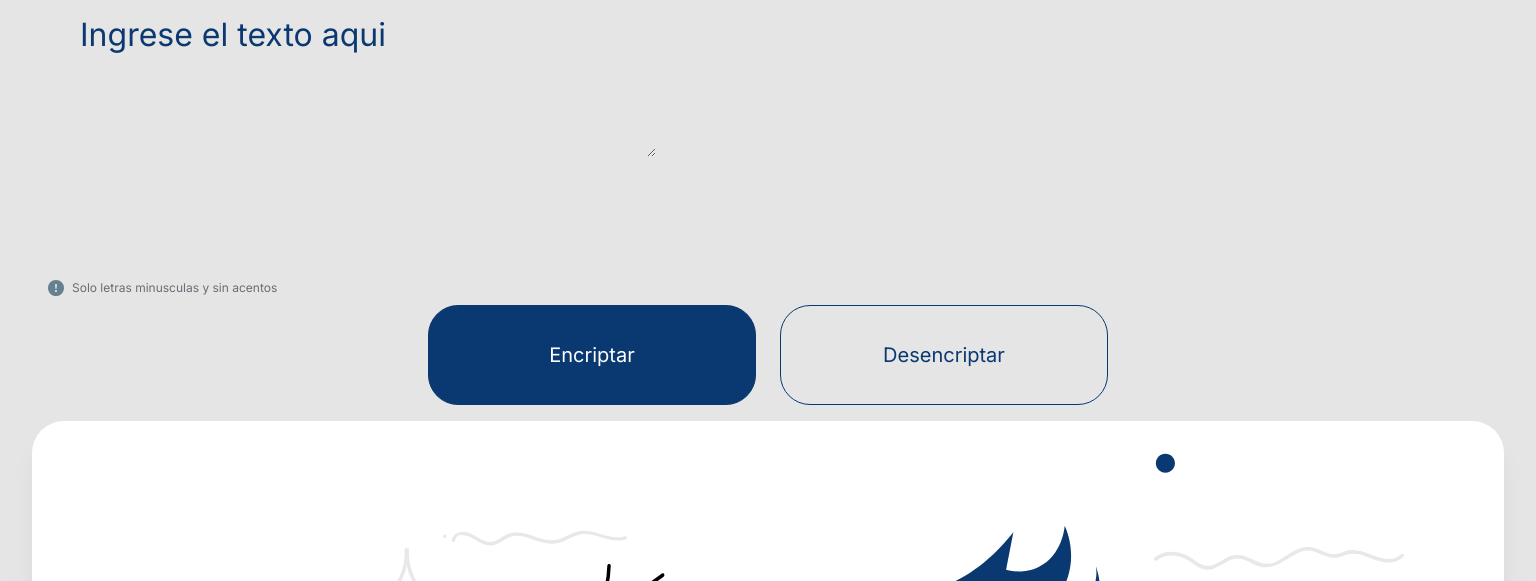
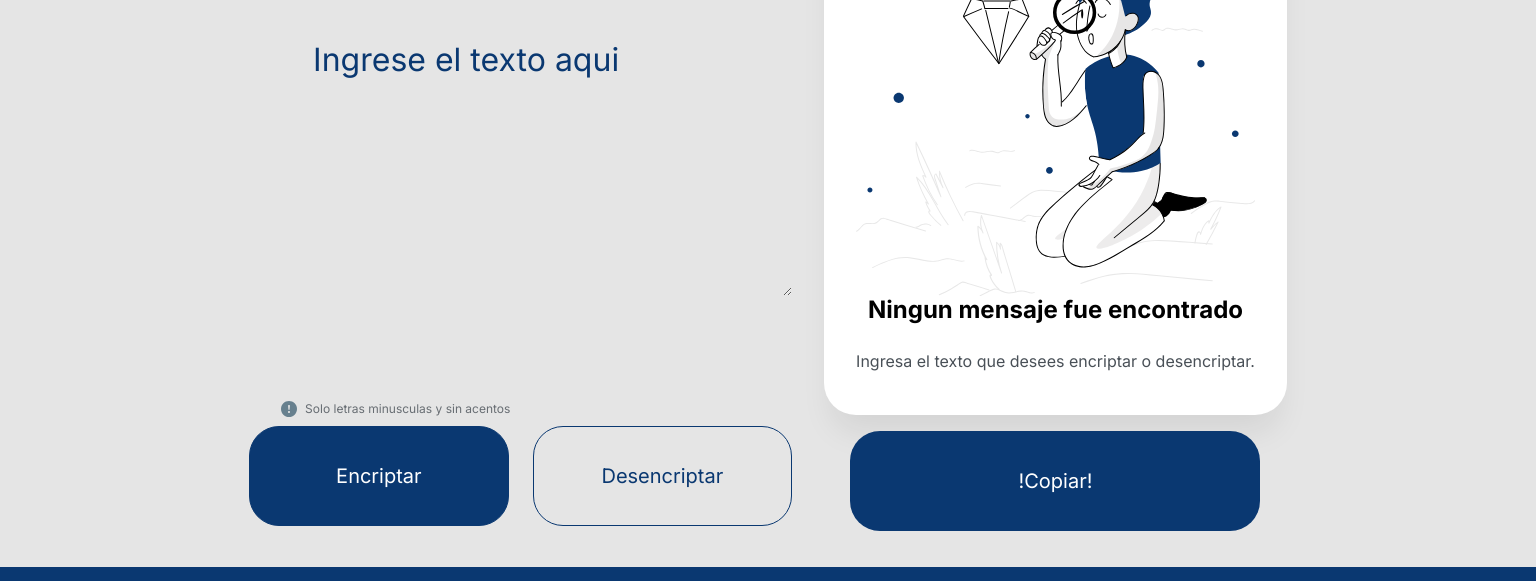
Before and after one commit to MatiasRuizSilva/Encriptador-, a plain HTML site: page index.html in a window 1536 px wide. Shown: the part 129-710 px from the top of the page. Drawn offline with Linux system fonts and the light colour scheme.

Commit message:
CHANGES RESPONSIVE IN CSS

```diff
--- a/style.css
+++ b/style.css
@@ -26,12 +26,12 @@ body {
 /* .main {
 } */
 .main__box {
-    max-width: 40em;
-    min-height: 20em;
+    /* max-width: 40em; */
+    min-height: 26em;
 }
 .main__textarea {
     width: 100%;
-    min-height: 5em;
+    min-height: 10em;
     color: #0a3871;
     font-family: "Inter";
     font-style: normal;
@@ -50,12 +50,11 @@ body {
 }
 .main__textarea::placeholder {
     color: #0a3871;
-    font-weight: 400;
+    font-weight: 400em;
 }
 .main__advertencia {
     display: flex;
     align-items: center;
-    /* justify-content: center; */
     margin: 0.5em 2em;
 }
 .main__img--advertencia {
@@ -66,7 +65,7 @@ body {
 }
 .main__p--advertencia {
     font-family: "Inter";
-    font-weight: 400;
+    font-weight: 25em;
     font-size: 0.75em;
     line-height: 150%;
     color: #495057;
@@ -88,28 +87,29 @@ body {
 @media (min-width: 480px) {
     .main__botones {
         flex-direction: row;
+        /* width: 100%
+        margin: auto */
     }
 }
 .main__btn-encriptar,
 .main__btn-desencriptar {
     height: 5em;
     min-width: 100px;
-    /* calc(50% - 2em) */
     width: calc(50% - 2em);
-    /* flex-grow: 1 */
     flex-grow: 1;
     border-radius: 1.5em;
     font-size: 1.25em;
     border: 1px solid #0a3871;
     cursor: pointer;
 }
-.main__btn-encriptar, .aside__btn-copy {
+.main__btn-encriptar,
+.aside__btn-copy {
     background-color: #0a3871;
     color: #ffffff;
     /* margin-right: 2em; */
 }
 
-#copiar{
+#copiar {
     display: flex;
     margin: auto;
     margin-bottom: 1em;
@@ -128,8 +128,9 @@ body {
 } */
 
 .aside {
-    min-height: 15em;
-    margin: 1em 2em;
+    min-height: 32em;
+    min-width: 24em;
+    margin: 1em;
     padding: 2em;
     background-color: white;
     box-shadow: 0px 24px 32px -8px rgba(0, 0, 0, 0.08);
@@ -140,11 +141,7 @@ body {
 .aside__img {
     display: none;
 }
-@media (min-width: 800px) {
-    .aside__img {
-        display: block;
-    }
-}
+
 
 .aside__h2 {
     font-family: "Inter";
@@ -164,12 +161,11 @@ body {
 }
 .aside__btn-copy {
     width: 20.5em;
-    height: 5em;    border-radius: 1.5em;
+    height: 5em;
+    border-radius: 1.5em;
     font-size: 1.25em;
     margin-left: 33%;
     margin-top: 90%;
-    /* padding: 24px; */
-    /* border-radius: 24px; */
     display: none;
 }
 
@@ -204,3 +200,27 @@ body {
     /*quita las barras laterales
     display: none;
 } */
+
+
+@media (min-width: 800px) {
+    .aside__img {
+        display: block;
+    }
+}
+
+@media (min-width: 1400px) {
+    .container {
+        align-items: center;
+        justify-content: center;
+        margin: 1em;
+        display: flex;
+        height: 100%;
+    }
+    .right .left {
+        display: flex;
+        width: 30em;
+        height: 90em;
+        margin: auto;
+        flex-wrap:
+    }
+}
```
